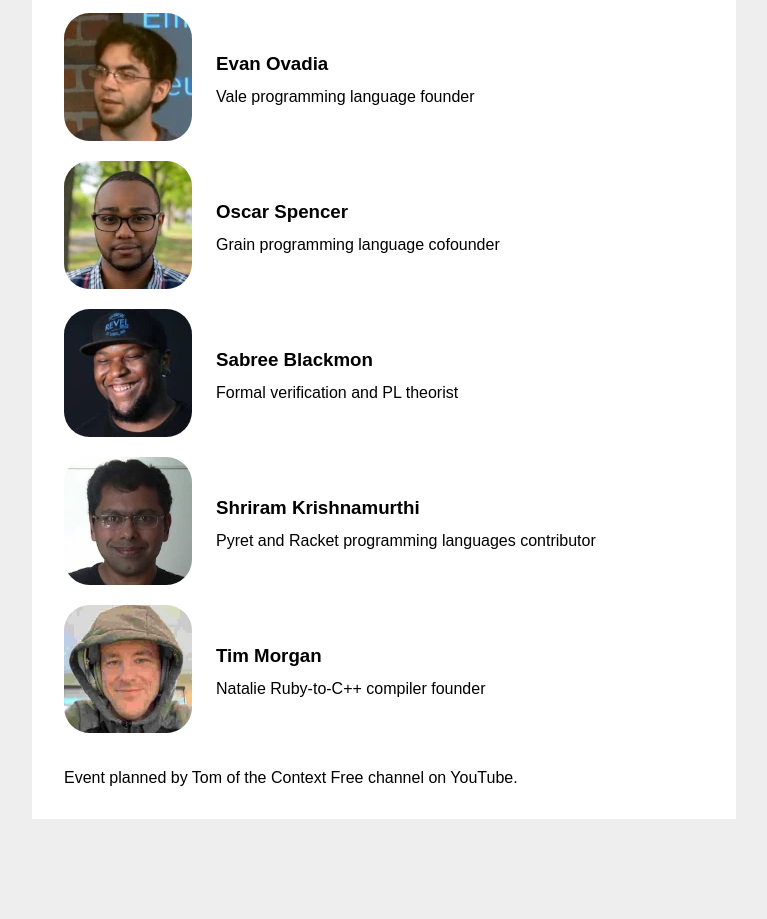
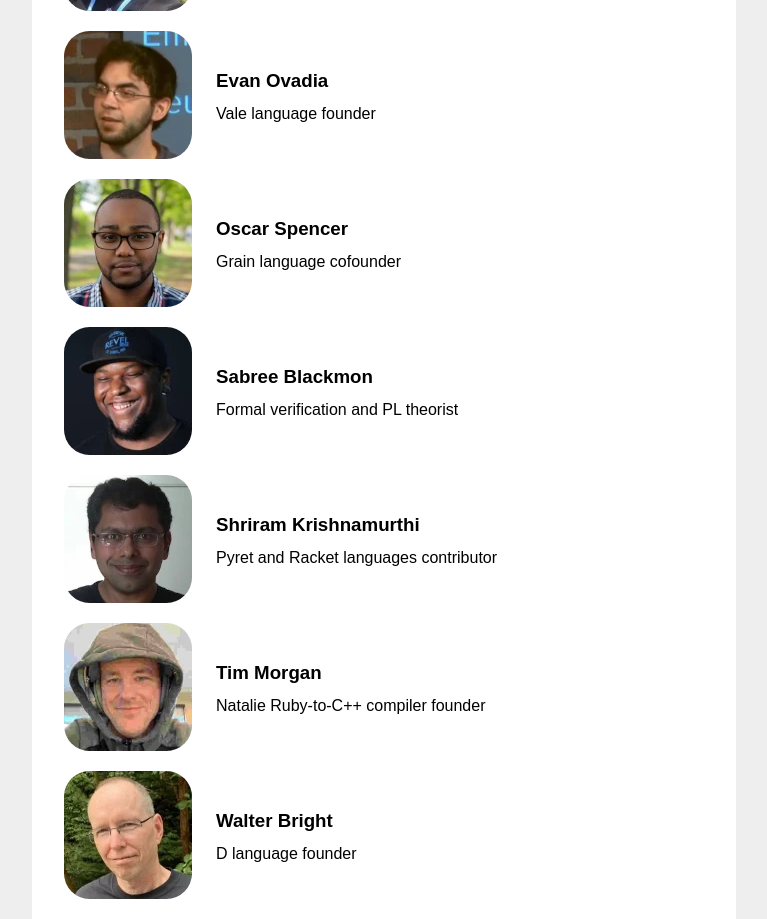
Before and after one commit to contextfreeinfo/plfestival, a plain HTML site: page index.html in a window 1280 px wide. Shown: the part 711-1630 px from the top of the page, without its empty margins (256-1023 px from the left). Before the commit the page ends 1530 px from the top, so only its background shows below. Drawn offline with Linux system fonts and the light colour scheme.

Commit message:
Add Walter; style; shorten

```diff
--- a/index.css
+++ b/index.css
@@ -32,12 +32,9 @@ body {
     width: 40rem;
 }
 
-.foot {
-    margin-top: 2rem;
-}
-
 h1 {
-    margin-top: 0;
+    margin: 0 0 0.3rem;
+    white-space: nowrap;
 }
 
 html {
--- a/index.html
+++ b/index.html
@@ -5,7 +5,8 @@
         <link rel="stylesheet" href="index.css" />
     </head>
     <body>
-        <h1>Programming Languages Festival</h1>
+        <h1>Programming Languages Festival!</h1>
+        <div>by Context Free</div>
         <ul>
             <li>2024 February 23-24</li>
             <li>Phoenix Arizona area</li>
@@ -26,7 +27,7 @@
                 </a>
                 <div class="info">
                     <h3><a href="https://github.com/andrewrk">Andrew Kelley</a></h3>
-                    <div>Zig programming language founder</div>
+                    <div>Zig language founder</div>
                 </div>
             </div>
 
@@ -56,7 +57,7 @@
                 </a>
                 <div class="info">
                     <h3><a href="https://github.com/Verdagon">Evan Ovadia</a></h3>
-                    <div>Vale programming language founder</div>
+                    <div>Vale language founder</div>
                 </div>
             </div>
 
@@ -66,7 +67,7 @@
                 </a>
                 <div class="info">
                     <h3><a href="https://github.com/ospencer">Oscar Spencer</a></h3>
-                    <div>Grain programming language cofounder</div>
+                    <div>Grain language cofounder</div>
                 </div>
             </div>
 
@@ -86,7 +87,7 @@
                 </a>
                 <div class="info">
                     <h3><a href="https://github.com/shriram">Shriram Krishnamurthi</a></h3>
-                    <div>Pyret and Racket programming languages contributor</div>
+                    <div>Pyret and Racket languages contributor</div>
                 </div>
             </div>
 
@@ -100,7 +101,16 @@
                 </div>
             </div>
 
+            <div class="speaker">
+                <a class="photo" href="https://github.com/WalterBright">
+                    <img src="photos/walter-bright-128.webp" alt="Walter Bright"/>
+                </a>
+                <div class="info">
+                    <h3><a href="https://github.com/WalterBright">Walter Bright</a></h3>
+                    <div>D language founder</div>
+                </div>
+            </div>
+
         </div>
-        <p class="foot">Event planned by Tom of the Context Free channel on YouTube.</p>
     </body>
 </html>
```
Also changed, not shown: photos/walter-bright-128.webp (added), 1 other file.
